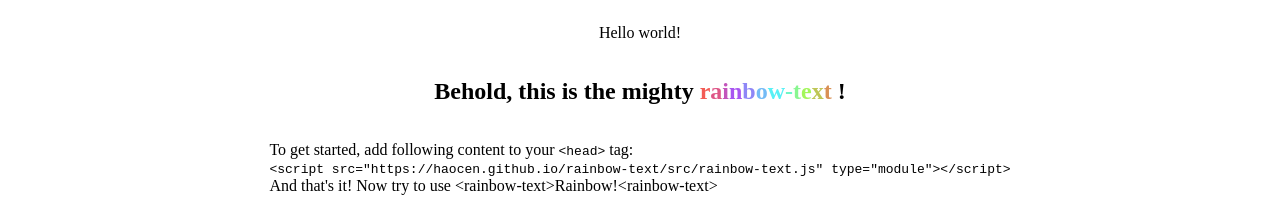
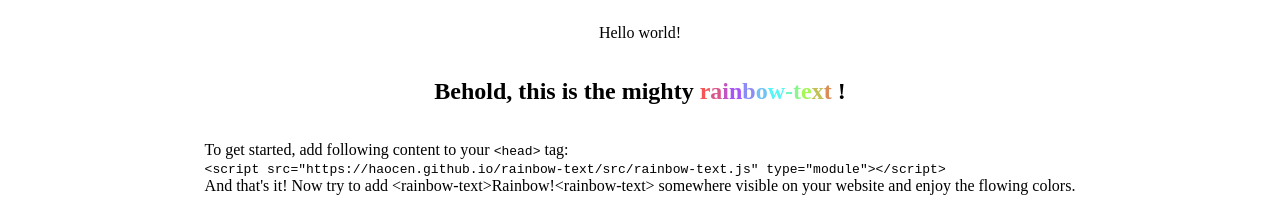
Before and after one commit to Haocen/rainbow-text, a website: page demo/index.html in a window 1280 px wide. Shown: the top 224 px of the page. Drawn offline with Linux system fonts and the light colour scheme.

Commit message:
Fix demo

```diff
--- a/demo/index.html
+++ b/demo/index.html
@@ -26,7 +26,7 @@
       &lt;script src="https://haocen.github.io/rainbow-text/src/rainbow-text.js" type="module"&gt;&lt;/script&gt;
     </code>
     <br>
-    And that's it! Now try to use &lt;rainbow-text&gt;Rainbow!&lt;rainbow-text&gt;
+    And that's it! Now try to add &lt;rainbow-text&gt;Rainbow!&lt;rainbow-text&gt; somewhere visible on your website and enjoy the flowing colors.
   </p>
   <p>You can nest <code>rainbow-text</code> in any element that will change text style, for example:
     <ul>
```
